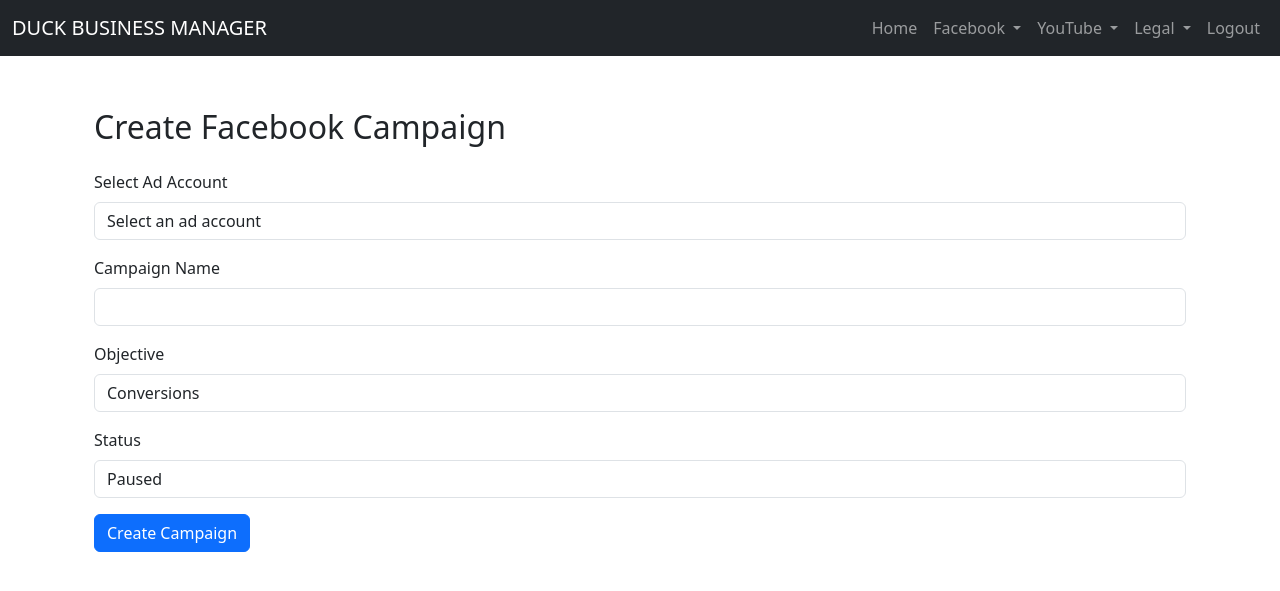
After one commit to TrinhChung/GetVideo, a Flask app: page /campaign_fb/create in a window 1280 px wide. The commit adds this page. Shown: the top 591 px of the page. Run offline with Flask 3, Linux system fonts and the light colour scheme; the visitor is signed in with stand-in values (Sample User, id 1); some libraries are stand-ins or nearby versions.

Commit message:
add base html

```diff
--- a/app.py
+++ b/app.py
@@ -72,6 +72,7 @@ def create_app():
     from routes.auth import auth_bp
     from routes.video_split import video_split_bp
     from routes.stack_post import stack_post_bp
+    from routes.ads_manager import ads_manager_bp
 
     app.register_blueprint(home_bp)
     app.register_blueprint(playlist_bp)
@@ -82,6 +83,7 @@ def create_app():
     app.register_blueprint(pages_bp)
     app.register_blueprint(auth_bp)
     app.register_blueprint(stack_post_bp)
+    app.register_blueprint(ads_manager_bp)
 
     @app.before_request
     def require_login():
--- a/models/facebook_account.py
+++ b/models/facebook_account.py
@@ -25,5 +25,10 @@ class FacebookAccount(db.Model):
         "FacebookAdAccount", back_populates="facebook_account", lazy=True
     )
 
+    # Quan hệ với FacebookCampaign
+    facebook_campaigns = db.relationship(
+        "FacebookCampaign", back_populates="facebook_account", lazy=True
+    )
+
     def __repr__(self):
         return f"<FacebookAccount {self.facebook_user_id}>"
--- a/routes/ads_manager.py
+++ b/routes/ads_manager.py
@@ -0,0 +1,108 @@
+# Import các thư viện và model cần thiết
+from flask import (
+    Blueprint,
+    request,
+    flash,
+    redirect,
+    url_for,
+    session,
+    render_template,
+)
+from facebook import GraphAPI
+from models.facebook_account import FacebookAccount
+from models.facebook_campaign import FacebookCampaign
+from models.facebook_ad_account import FacebookAdAccount
+from datetime import datetime
+from database_init import db
+
+ads_manager_bp = Blueprint("ads_manager", __name__)
+
+
+# Route tạo chiến dịch quảng cáo
+@ads_manager_bp.route("/campaign_fb/create", methods=["GET", "POST"])
+def create_fb_campaign():
+    # Lấy user_id từ session
+    user_id = session.get("user_id")
+    if not user_id:
+        flash("You need to log in to use this function", "danger")
+        return redirect(url_for("auth.login"))
+
+    # Lấy danh sách tài khoản quảng cáo Facebook của người dùng
+    ad_accounts = FacebookAdAccount.query.filter_by(user_id=user_id).all()
+
+    if request.method == "POST":
+        # Lấy access_token của người dùng từ database
+        facebook_account = FacebookAccount.query.filter_by(user_id=user_id).first()
+        if not facebook_account:
+            flash("Facebook account not found", "danger")
+            return redirect(url_for("facebook.add_fb_account"))
+
+        # Lấy ad_account_id từ input
+        ad_account_id = request.form.get("ad_account_id")
+        if not ad_account_id:
+            flash("Facebook Ad Account ID is required", "danger")
+            return redirect(url_for("ads_manager.create_fb_campaign"))
+
+        # Lấy thông tin tài khoản quảng cáo từ database
+        ad_account = FacebookAdAccount.query.filter_by(
+            facebook_ad_account_id=ad_account_id
+        ).first()
+        if not ad_account:
+            flash("Facebook Ad Account not found", "danger")
+            return redirect(url_for("ads_manager.create_fb_campaign"))
+
+        # Khởi tạo GraphAPI với access_token
+        graph = GraphAPI(access_token=facebook_account.access_token)
+
+        # Lấy dữ liệu từ request
+        campaign_name = request.form.get("campaign_name")
+        objective = request.form.get("objective", "CONVERSIONS")
+        status = request.form.get("status", "PAUSED")
+
+        try:
+            # Tạo chiến dịch quảng cáo trên Facebook
+            campaign = graph.put_object(
+                parent_object=f"act_{ad_account.facebook_ad_account_id}/campaigns",
+                connection_name="",
+                name=campaign_name,
+                objective=objective,
+                status=status,
+            )
+
+            # Lưu thông tin chiến dịch vào database
+            new_campaign = FacebookCampaign(
+                facebook_campaign_id=campaign["id"],
+                name=campaign_name,
+                objective=objective,
+                status=status,
+                created_time=datetime.now(),
+                user_id=user_id,
+                facebook_account_id=facebook_account.id,
+            )
+            db.session.add(new_campaign)
+            db.session.commit()
+
+            flash("Facebook campaign created successfully!", "success")
+            return redirect(url_for("ads_manager.list_fb_campaigns"))
+
+        except Exception as e:
+            flash(f"Error creating Facebook campaign: {e}", "danger")
+            return redirect(url_for("ads_manager.create_fb_campaign"))
+
+    # Render trang tạo chiến dịch với danh sách tài khoản quảng cáo
+    return render_template("create_campaign.html", ad_accounts=ad_accounts)
+
+
+# Route hiển thị danh sách chiến dịch quảng cáo
+@ads_manager_bp.route("/campaign_fb/list", methods=["GET"])
+def list_fb_campaigns():
+    user_id = session.get("user_id")
+    if not user_id:
+        flash("You need to log in to use this function", "danger")
+        return redirect(url_for("auth.login"))
+
+    # Lấy thông tin chiến dịch từ cơ sở dữ liệu
+    campaigns = FacebookCampaign.query.filter_by(user_id=user_id).all()
+
+    # Render danh sách chiến dịch
+    return render_template("facebook_campaign_list.html", campaigns=campaigns)
--- /dev/null
+++ b/templates/base.html
@@ -0,0 +1,34 @@
+<!DOCTYPE html>
+<html lang="en">
+	<head>
+		<meta charset="UTF-8">
+		<meta name="viewport" content="width=device-width, initial-scale=1.0">
+		<link rel="icon" href="{{ url_for('static', filename='favicon.ico') }}" type="image/x-icon">
+		<title>{% block title %}Facebook Account Manager{% endblock %}</title>
+
+		<!-- Bootstrap CSS -->
+		<link rel="stylesheet" href="https://cdn.jsdelivr.net/npm/bootstrap@5.3.0-alpha1/dist/css/bootstrap.min.css">
+
+		<!-- Global CSS -->
+		<link rel="stylesheet" href="{{ url_for('static', filename='css/global.css') }}">
+
+		<!-- FontAwesome Icons -->
+		<link rel="stylesheet" href="https://cdnjs.cloudflare.com/ajax/libs/font-awesome/5.15.4/css/all.min.css">
+
+		{% block extra_css %}{% endblock %}
+	</head>
+	<body>
+		{% include 'header.html' %}
+		{% include 'message.html' %}
+
+		<div class="container mt-5">
+			{% block content %}{% endblock %}
+		</div>
+
+		<!-- Bootstrap JS -->
+		<script src="https://cdn.jsdelivr.net/npm/@popperjs/core@2.11.6/dist/umd/popper.min.js"></script>
+		<script src="https://cdn.jsdelivr.net/npm/bootstrap@5.3.0-alpha1/dist/js/bootstrap.min.js"></script>
+
+		{% block extra_js %}{% endblock %}
+	</body>
+</html>
--- /dev/null
+++ b/templates/create_campaign.html
@@ -0,0 +1,44 @@
+{% extends 'base.html' %}
+{% block title %}Create Facebook Campaign{% endblock %}
+{% block content %}
+<div class="container">
+	<h2 class="my-4">Create Facebook Campaign</h2>
+
+	<form method="POST" action="{{ url_for('ads_manager.create_fb_campaign') }}">
+		<div class="mb-3">
+			<label for="ad_account_id" class="form-label">Select Ad Account</label>
+			<select class="form-control" id="ad_account_id" name="ad_account_id" required>
+				<option value="" disabled selected>Select an ad account</option>
+				{% for ad_account in ad_accounts %}
+				<option value="{{ ad_account.facebook_ad_account_id }}">{{ ad_account.name }}</option>
+				{% endfor %}
+			</select>
+		</div>
+		<div class="mb-3">
+			<label for="campaign_name" class="form-label">Campaign Name</label>
+			<input type="text" class="form-control" id="campaign_name" name="campaign_name" required>
+		</div>
+		<div class="mb-3">
+			<label for="objective" class="form-label">Objective</label>
+			<select class="form-control" id="objective" name="objective">
+				<option value="CONVERSIONS">Conversions</option>
+				<option value="LINK_CLICKS">Link Clicks</option>
+				<option value="PAGE_LIKES">Page Likes</option>
+				<option value="APP_INSTALLS">App Installs</option>
+				<option value="REACH">Reach</option>
+				<option value="ENGAGEMENT">Engagement</option>
+			</select>
+		</div>
+		<div class="mb-3">
+			<label for="status" class="form-label">Status</label>
+			<select class="form-control" id="status" name="status">
+				<option value="PAUSED">Paused</option>
+				<option value="ACTIVE">Active</option>
+				<option value="DELETED">Deleted</option>
+			</select>
+		</div>
+
+		<button type="submit" class="btn btn-primary">Create Campaign</button>
+	</form>
+</div>
+{% endblock %}
```
Also changed, not shown: migrations/versions/1837821a6601_add_splited_field_to_video_model.py (added, +50 -0 lines), models/facebook_campaign.py (added, +24 -0 lines), templates/facebook_campaign_list.html (added, +34 -0 lines), templates/home.html (+10 -21 lines).
